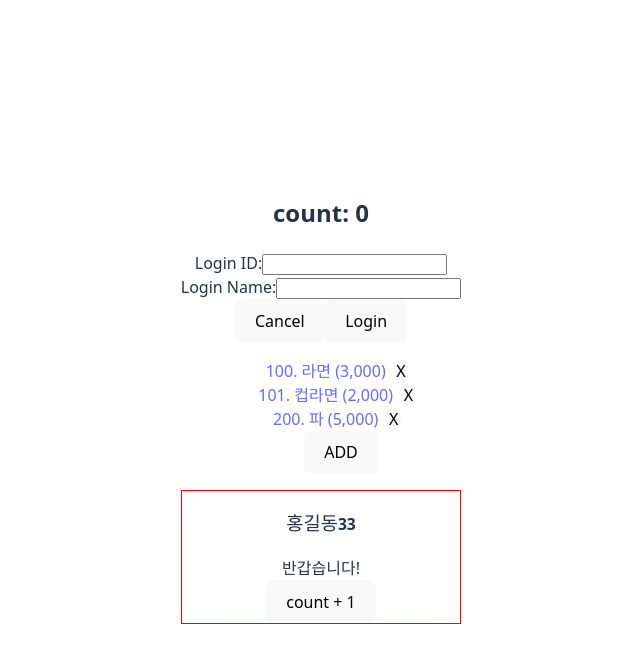
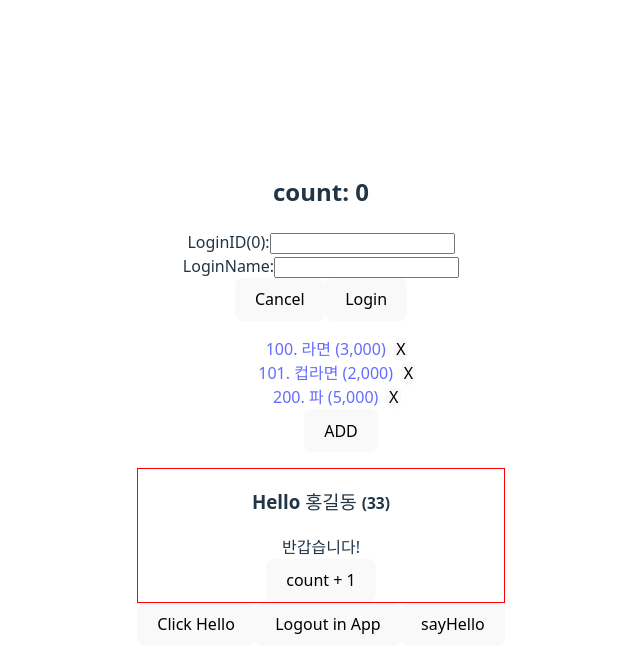
Before and after one commit to shroqkf/Hanaro, a React (Vite) app in the folder rbvite/: page / in a window 1280 px wide. Both pictures are taken after a click on the button "LogOut". Shown: the top 672 px of the page, without its empty margins (319-959 px from the left). Built offline with nearby package versions, Linux system fonts and the light colour scheme.

Commit message:
useImperativeHandle

```diff
--- a/rbvite/src/App.tsx
+++ b/rbvite/src/App.tsx
@@ -1,18 +1,29 @@
-import { useState } from "react";
+import { useRef, useState } from "react";
 import "./App.css";
-import Hello from "./components/Hello";
+import Hello, { type HelloHandler } from "./components/Hello";
 import My from "./components/My";
+import type { LoginHandler } from "./components/Login";
+
+export type LoginUser = {
+  id: number;
+  name: string;
+};
 
 export type LoginFn = (id: number, name: string) => void;
-export type LoginUser = { id: number; name: string };
-export type Cart = { id: number; name: string; price: number };
+
+export type Cart = {
+  id: number;
+  name: string;
+  price: number;
+};
+
 export type Session = {
   loginUser: LoginUser | null;
   cart: Cart[];
 };
 
-const SampleSession = {
-  // loginUser: null, (logout)
+const SampleSession: Session = {
+  // loginUser: null,
   loginUser: { id: 1, name: "Hong" },
   cart: [
     { id: 100, name: "라면", price: 3000 },
@@ -24,13 +35,23 @@ const SampleSession = {
 function App() {
   const [session, setSession] = useState<Session>(SampleSession);
   const [count, setCount] = useState(0);
+  const helloButtonRef = useRef<HTMLButtonElement>(null);
+  const logoutButtonRef = useRef<HTMLButtonElement>(null);
+  const helloHandlerRef = useRef<HelloHandler>(null);
 
-  const plusCount = () => setCount((count) => count + 1);
+  const loginHandlerRef = useRef<LoginHandler>(null);
+
+  const plusCount = () => setCount((c) => c + 1);
   const login = (id: number, name: string) => {
-    setSession({ ...session, loginUser: { id, name } });
+    if (!loginHandlerRef.current) return;
+    const { getName, validate, str, focusId } = loginHandlerRef.current;
+    console.log("login>>>>", getName(), str);
+    if (validate()) setSession({ ...session, loginUser: { id, name } });
+    else focusId();
   };
+
   const logout = () => {
-    // session.loginUser = null; // <- non-pure function
+    // session.loginUser = null; // non-pure function!
     setSession({ ...session, loginUser: null });
   };
 
@@ -43,6 +64,7 @@ function App() {
 
   const addItem = (name: string, price: number) => {
     const id = Math.max(...session.cart.map((item) => item.id), 0) + 1;
+    console.log("🚀 name:", id, name, price);
     setSession({ ...session, cart: [...session.cart, { id, name, price }] });
   };
 
@@ -50,7 +72,7 @@ function App() {
     setSession({
       ...session,
       cart: session.cart.map((item) =>
-        item.id == workingItem.id ? workingItem : item
+        item.id === workingItem.id ? workingItem : item
       ),
     });
   };
@@ -58,7 +80,6 @@ function App() {
   return (
     <>
       <h2>count: {count}</h2>
-
       <My
         session={session}
         login={login}
@@ -66,10 +87,26 @@ function App() {
         removeItem={removeItem}
         addItem={addItem}
         editItem={editItem}
+        logoutButtonRef={logoutButtonRef}
+        loginHandlerRef={loginHandlerRef}
       />
-      <Hello name={"홍길동"} age={33} plusCount={plusCount}>
+      <Hello
+        name={"홍길동"}
+        age={33}
+        plusCount={plusCount}
+        helloButtonRef={helloButtonRef}
+        ref={helloHandlerRef}
+      >
         반갑습니다!
       </Hello>
+      <button onClick={() => helloButtonRef.current?.click()}>
+        Click Hello
+      </button>
+      <button onClick={() => logoutButtonRef.current?.click()}>
+        Logout in App
+      </button>
+
+      <button>sayHello</button>
     </>
   );
 }
--- a/rbvite/src/components/Hello.tsx
+++ b/rbvite/src/components/Hello.tsx
@@ -1,26 +1,49 @@
-import type { PropsWithChildren } from "react";
+import {
+  useImperativeHandle,
+  type ForwardedRef,
+  type PropsWithChildren,
+  type RefObject,
+} from "react";
+
+export type HelloHandler = {
+  sayHello: () => void;
+};
 
 type Props = {
   name: string;
   age: number;
   plusCount: () => void;
-  //   children: ReactNode; // PropsWithChildren에서 자동으로 처리
+  helloButtonRef: RefObject<HTMLButtonElement | null>;
+  ref: ForwardedRef<HelloHandler>;
 };
 
+// {name: '홍길동'}
 export default function Hello({
   name,
   age,
   plusCount,
+  helloButtonRef,
   children,
+  ref,
 }: PropsWithChildren<Props>) {
+  const helloHandler = {
+    sayHello() {
+      alert(`Hello, ${name}!`);
+    },
+  };
+
+  // ref.current = helloHandler;
+  useImperativeHandle(ref, () => helloHandler);
+
   return (
     <div className="border">
       <h3>
-        {name}
-        <small>{age}</small>
+        Hello {name} <small>({age})</small>
       </h3>
       <div>{children}</div>
-      <button onClick={plusCount}>count + 1</button>
+      <button ref={helloButtonRef} onClick={plusCount}>
+        count + 1
+      </button>
     </div>
   );
 }
--- a/rbvite/src/components/Login.tsx
+++ b/rbvite/src/components/Login.tsx
@@ -1,41 +1,78 @@
-import { useRef, type FormEvent } from "react";
+import {
+  useImperativeHandle,
+  useRef,
+  useState,
+  type FormEvent,
+  type RefObject,
+} from "react";
 import type { LoginFn } from "../App";
+
+export type LoginHandler = {
+  str: string;
+  getName: () => string;
+  makeX: (n: number) => void;
+  focusId: () => void;
+  validate: () => boolean;
+};
 
 type Props = {
   login: LoginFn;
+  loginHandlerRef: RefObject<LoginHandler | null>;
 };
 
-export default function Login({ login }: Props) {
+export default function Login({ login, loginHandlerRef }: Props) {
+  const [x, setX] = useState(0);
   const idRef = useRef<HTMLInputElement>(null);
   const nameRef = useRef<HTMLInputElement>(null);
 
-  const makeLogin = (e: FormEvent<HTMLFormElement>) => {
-    e.preventDefault();
+  const loginHandler: LoginHandler = {
+    str: "STRING",
+    makeX(n: number) {
+      setX(n);
+    },
+    focusId() {
+      idRef.current?.focus();
+    },
+    getName() {
+      return nameRef.current?.value || "";
+    },
+    validate() {
+      const id = Number(idRef.current?.value);
+      const name = nameRef.current?.value;
 
+      if (!id || isNaN(id)) {
+        alert("Input the user id!");
+        idRef.current?.focus();
+        return false;
+      } else if (!name) {
+        alert("Input the user name!");
+        nameRef.current?.focus();
+        return false;
+      }
+
+      return true;
+    },
+  };
+
+  useImperativeHandle(loginHandlerRef, () => loginHandler);
+
+  const makeLogin = (evt: FormEvent<HTMLFormElement>) => {
+    evt.preventDefault();
     const id = Number(idRef.current?.value);
-    const name = nameRef.current?.value;
+    const name = nameRef.current?.value ?? "";
 
-    if (id == null || isNaN(id)) {
-      alert("아이디를 입력해주세요");
-      idRef.current?.focus();
-      return;
-    } else if (!name) {
-      alert("이름을 입력해주세요");
-      nameRef.current?.focus();
-      return;
-    }
     login(id, name);
   };
 
   return (
     <form onSubmit={makeLogin}>
       <div>
-        Login ID:
+        LoginID({x}):
         <input ref={idRef} type="number" />
       </div>
       <div>
-        Login Name:
-        <input ref={nameRef} type="text" />
+        LoginName:
+        <input type="text" ref={nameRef} />
       </div>
       <button type="reset">Cancel</button>
       <button type="submit">Login</button>
--- a/rbvite/src/components/My.tsx
+++ b/rbvite/src/components/My.tsx
@@ -1,8 +1,8 @@
 import type { Cart, LoginFn, Session } from "../App";
-import Login from "./Login";
+import Login, { type LoginHandler } from "./Login";
 import Profile from "./Profile";
 import Item from "./Item";
-import { useState } from "react";
+import { useState, type RefObject } from "react";
 
 type Props = {
   session: Session;
@@ -11,6 +11,8 @@ type Props = {
   removeItem: (id: number) => void;
   addItem: (name: string, price: number) => void;
   editItem: (item: Cart) => void;
+  logoutButtonRef: RefObject<HTMLButtonElement | null>;
+  loginHandlerRef: RefObject<LoginHandler | null>;
 };
 
 export default function My({
@@ -20,6 +22,8 @@ export default function My({
   removeItem,
   addItem,
   editItem,
+  logoutButtonRef,
+  loginHandlerRef,
 }: Props) {
   const [isAdding, setAdding] = useState(false);
   const toggleAdding = () => setAdding(!isAdding);
@@ -27,9 +31,13 @@ export default function My({
   return (
     <>
       {loginUser ? (
-        <Profile loginUser={loginUser} logout={logout} />
+        <Profile
+          loginUser={loginUser}
+          logout={logout}
+          logoutButtonRef={logoutButtonRef}
+        />
       ) : (
-        <Login login={login} />
+        <Login login={login} loginHandlerRef={loginHandlerRef} />
       )}
 
       <div>
--- a/rbvite/src/components/Profile.tsx
+++ b/rbvite/src/components/Profile.tsx
@@ -1,15 +1,19 @@
+import type { RefObject } from "react";
 import type { LoginUser } from "../App";
 
 type Props = {
   loginUser: LoginUser;
   logout: () => void;
+  logoutButtonRef: RefObject<HTMLButtonElement | null>;
 };
 
-export default function Profile({ loginUser, logout }: Props) {
+export default function Profile({ loginUser, logout, logoutButtonRef }: Props) {
   return (
     <>
       <h2>LoginUser: {loginUser?.name}</h2>
-      <button onClick={logout}>LogOut</button>
+      <button onClick={logout} ref={logoutButtonRef}>
+        LogOut
+      </button>
     </>
   );
 }
```
